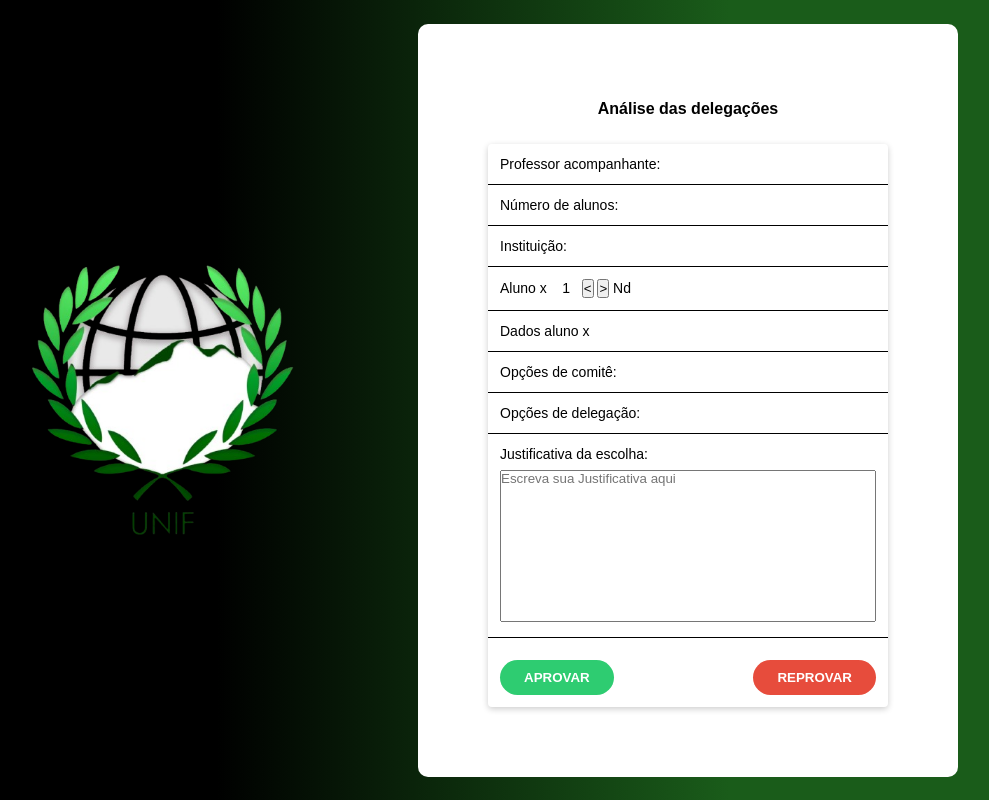
After one commit to MatheusRCastro/unif, a PHP site: the page made by pages/analiseDelegações.html in a window 1280 px wide. The commit adds this page. Shown: the whole page, without its empty margins (167-1156 px from the left). Run offline with PHP 8.4, Linux system fonts and the light colour scheme.

Commit message:
conclusão da página da analise de delgações

```diff
--- /dev/null
+++ b/pages/analiseDelegações.html
@@ -0,0 +1,44 @@
+<!DOCTYPE html>
+<html lang="pt-BR">
+
+<head>
+    <meta charset="UTF-8">
+    <link rel="stylesheet" href="/./styles/global.css">
+    <link rel="stylesheet" href="/./styles/analiseDelegaçoes.css">
+    <title>Análise das delegações</title>
+</head>
+
+<body>
+    <div class="delegacoes-container">
+        <div class="delegacoes-logo">
+            <img src="/./images/unif.png" alt="Logo UNIF">
+        </div>
+
+        <div class="form-container">
+            <div class="delegacoes-titulo">Análise das delegações</div>
+
+            <div class="delegacoes-card">
+                <div class="delegacoes-campo">Professor acompanhante: </div>
+                <div class="delegacoes-campo">Número de alunos: </div>
+                <div class="delegacoes-campo">Instituição: </div>
+                <div class="delegacoes-campo">Aluno x &nbsp;&nbsp; 1  &nbsp;&nbsp;<button>&lt;</button> <button>&gt;</button> Nd</div>
+                <div class="delegacoes-campo">Dados aluno x</div>
+                <div class="delegacoes-campo">Opções de comitê: </div>
+                <div class="delegacoes-campo">Opções de delegação: </div>
+                <div class="delegacoes-campo">
+                    <p>Justificativa da escolha:</p>
+                    <textarea name="justificativa" id="justificativa" rows="10" style="resize: none; width: 100%; margin-top: 8px;" placeholder="Escreva sua Justificativa aqui"></textarea>
+                </div>
+
+                <div class="delegacoes-botoes">
+                    <button class="delegacoes-btn delegacoes-aprovar">APROVAR</button>
+                    <button class="delegacoes-btn delegacoes-reprovar">REPROVAR</button>
+                </div>
+            </div>
+        </div>
+
+
+    </div>
+</body>
+
+</html>
--- a/pages/inicio.html
+++ b/pages/inicio.html
@@ -42,8 +42,8 @@
     <!-- Conteúdo Principal -->
     <main class="main-content">
       <div class="wraper">
-        <div class="cabecalho">
-          <h2>Bem vindo nome!</h2>
+        <div class="cabecalho" style="margin-top: 8em;">
+          <h2 style="color: black;" >Bem vindo nome!</h2>
         </div>
 
         <img id="imagem" src="/./images/unif.png" alt="logo da unif" />
--- /dev/null
+++ b/styles/analiseDelegaçoes.css
@@ -0,0 +1,93 @@
+/* ==========================
+   Estilos da página Delegações
+   ========================== */
+
+/* Container principal da tela */
+.delegacoes-container {
+    display: flex;
+    justify-content: center;
+    align-items: center;
+    gap: 80px;
+    min-height: 100vh;
+    color: black;
+}
+
+/* Título */
+.delegacoes-titulo {
+    padding: 6px 25px;
+    border-radius: 20px;
+    font-weight: bold;
+    margin-bottom: 20px;
+    text-align: center;
+}
+
+/* Card de análise */
+.delegacoes-card {
+    display: flex;
+    flex-direction: column;
+    width: 400px;
+    border-radius: 4px;
+    overflow: hidden;
+    box-shadow: 0 2px 6px rgba(0, 0, 0, 0.2);
+}
+
+/* Campos de informação */
+.delegacoes-campo {
+    border-bottom: 1px solid black;
+    padding: 12px;
+    font-size: 14px;
+}
+
+/* Área da justificativa */
+.delegacoes-justificativa {
+    padding: 10px;
+    border-radius: 20px;
+    text-align: center;
+    font-size: 14px;
+    color: #333;
+    margin-top: 6px;
+}
+
+/* Botões de aprovação/reprovação */
+.delegacoes-botoes {
+    display: flex;
+    justify-content: space-between;
+    margin-top: 10px;
+    padding: 12px;
+}
+
+.delegacoes-btn {
+    border: none;
+    padding: 10px 24px;
+    border-radius: 20px;
+    font-weight: bold;
+    cursor: pointer;
+    transition: transform 0.2s ease;
+}
+
+.delegacoes-btn:hover {
+    transform: scale(1.05);
+}
+
+.delegacoes-aprovar {
+    background: #2ecc71;
+    color: white;
+}
+
+.delegacoes-reprovar {
+    background: #e74c3c;
+    color: white;
+}
+
+/* Logo */
+.delegacoes-logo img {
+    max-width: 350px;
+    display: block;
+    margin: 0 auto;
+}
+
+.form-container{
+    background-color: white;
+    border-radius: 10px;
+    padding: 70px;
+}
--- a/styles/eventos.css
+++ b/styles/eventos.css
@@ -48,3 +48,8 @@
     width: 200px;
     box-shadow: 0 0 10px rgba(255, 255, 255, 0.05);
 }
+
+.container{
+    margin-left: 32em;
+    margin-top: 10em;
+}
--- a/styles/global.css
+++ b/styles/global.css
@@ -115,3 +115,7 @@ body {
     width: 200px; /* Sidebar expande menos em telas pequenas */
   }
 }
+
+.sidebar-header{
+  text-align: center;
+}
```
